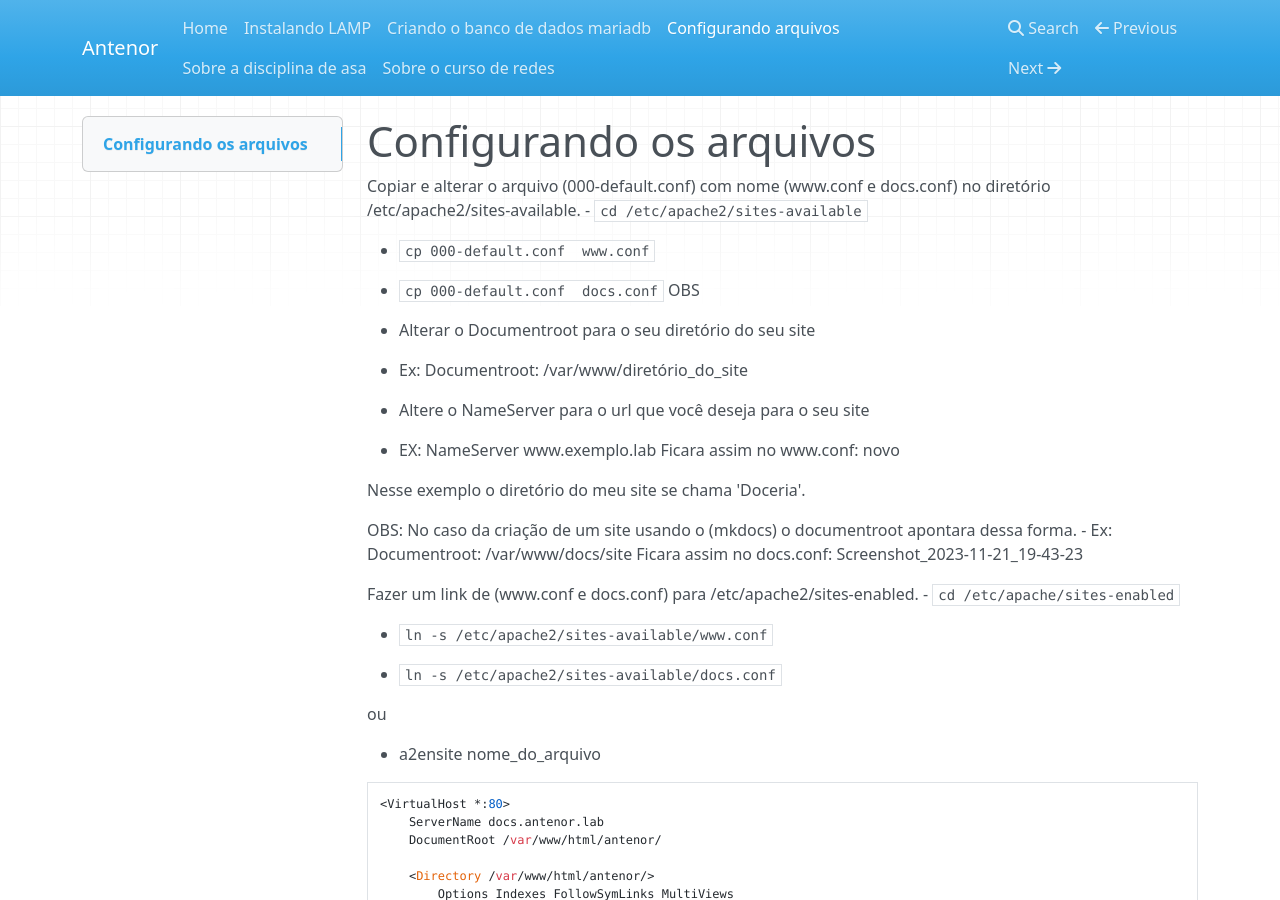
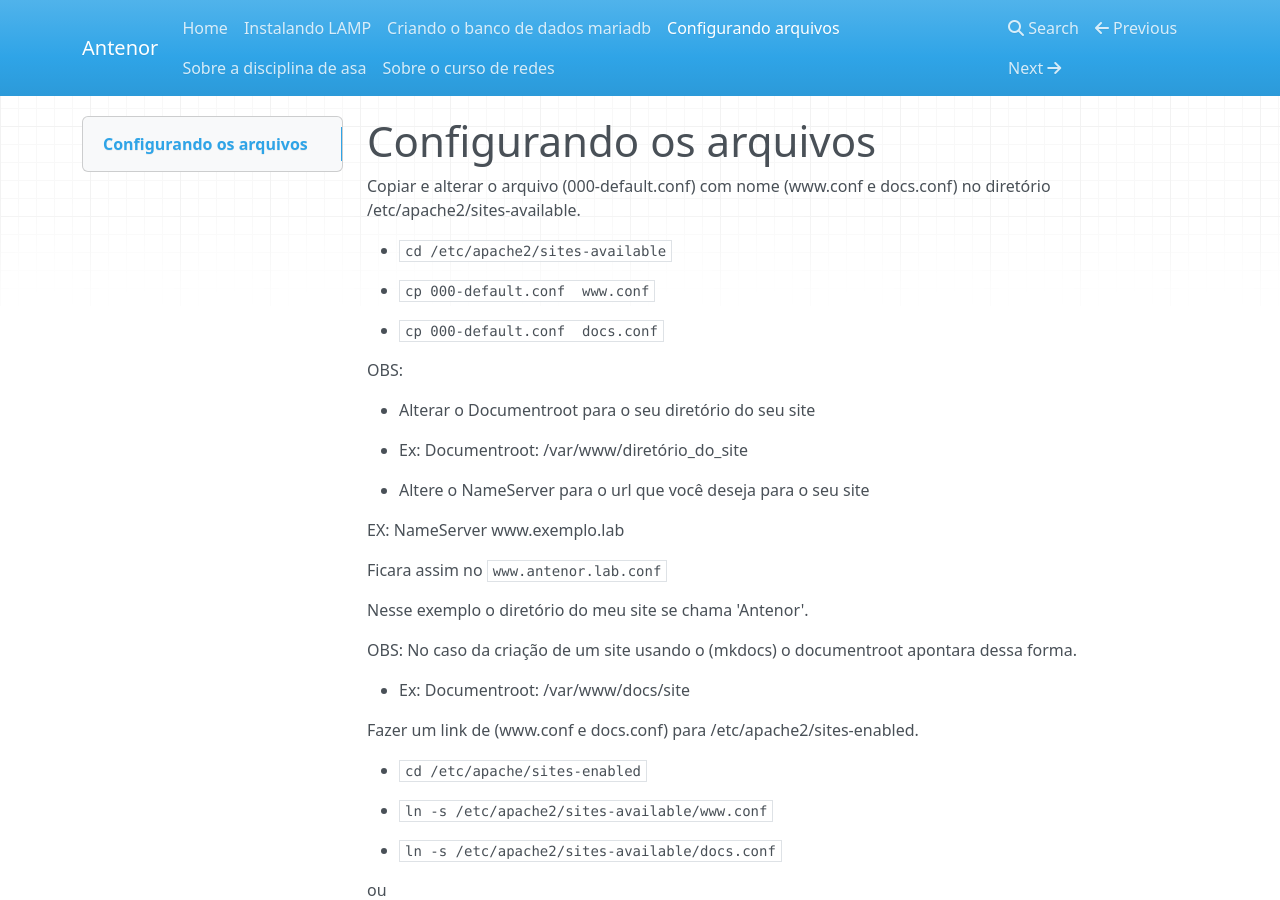
Before and after one commit to antenormario/asa-doc, an MkDocs documentation site: the page built from docs/configurandoarquivos.md, in a window 1280 px wide and 900 px high. Built offline with MkDocs 1.6.1, drawn with Linux system fonts in a browser that asks for light colours; nearby versions of some CDN libraries.

Commit message:
quintaimportação

```diff
--- a/docs/configurandoarquivos.md
+++ b/docs/configurandoarquivos.md
@@ -1,30 +1,33 @@
 # Configurando os arquivos
 
 Copiar e alterar o arquivo (000-default.conf) com nome (www.conf e docs.conf) no diretório /etc/apache2/sites-available.
+
   - `cd /etc/apache2/sites-available`
 
   - `cp 000-default.conf  www.conf`
 
   - `cp 000-default.conf  docs.conf`
-OBS
--   Alterar o Documentroot para o seu diretório do seu site
+
+OBS:
+
+-  Alterar o Documentroot para o seu diretório do seu site
 
 -   Ex: Documentroot:  /var/www/diretório_do_site
 
 -   Altere o NameServer para o url que você deseja para o seu site
 
--   EX: NameServer www.exemplo.lab
-Ficara assim no www.conf:
-novo
+EX: NameServer www.exemplo.lab
 
-Nesse exemplo o diretório do meu site se chama 'Doceria'.
+Ficara assim no `www.antenor.lab.conf`
+
+Nesse exemplo o diretório do meu site se chama 'Antenor'.
 
 OBS: No caso da criação de um site usando o (mkdocs) o documentroot apontara dessa forma.
+
 -   Ex: Documentroot:  /var/www/docs/site
-Ficara assim no docs.conf:
-Screenshot_2023-11-21_19-43-23
 
 Fazer um link de (www.conf e docs.conf) para /etc/apache2/sites-enabled.
+
 -   `cd /etc/apache/sites-enabled`
 
 -   `ln -s /etc/apache2/sites-available/www.conf`
```
